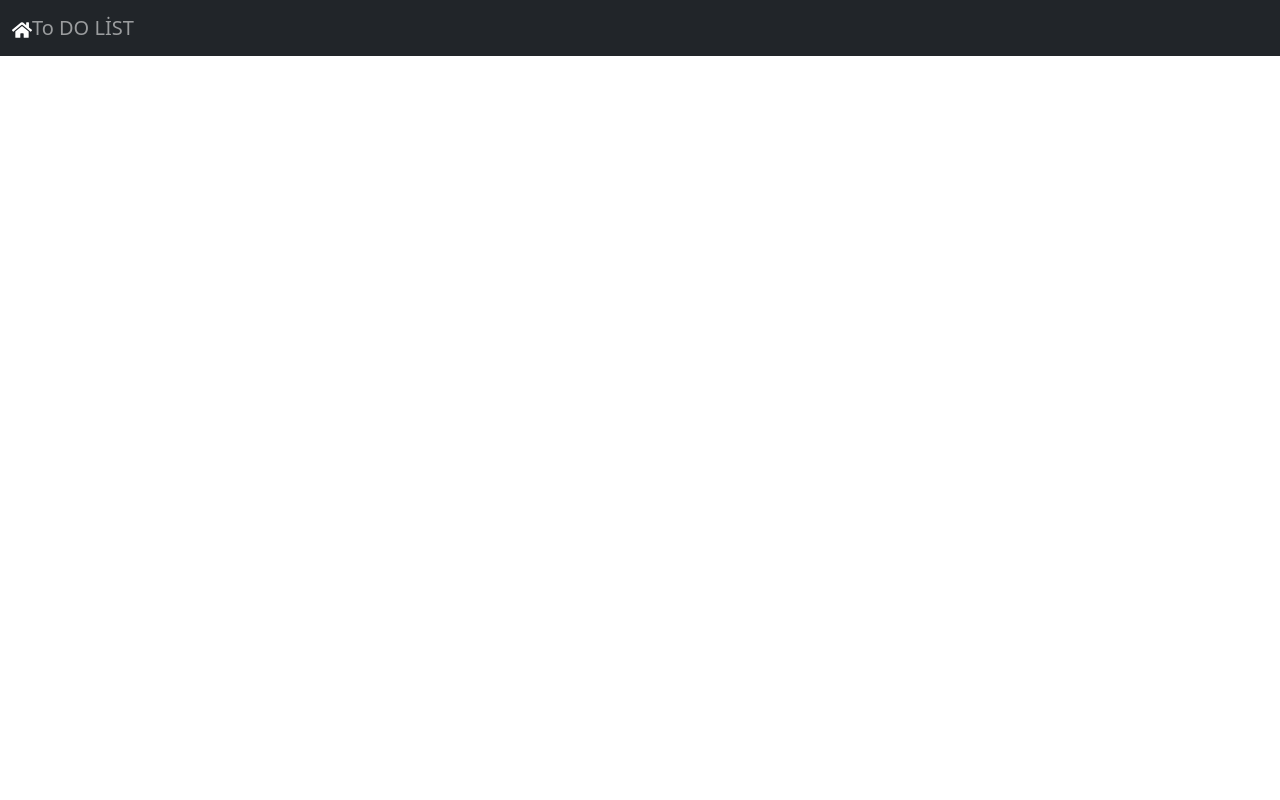
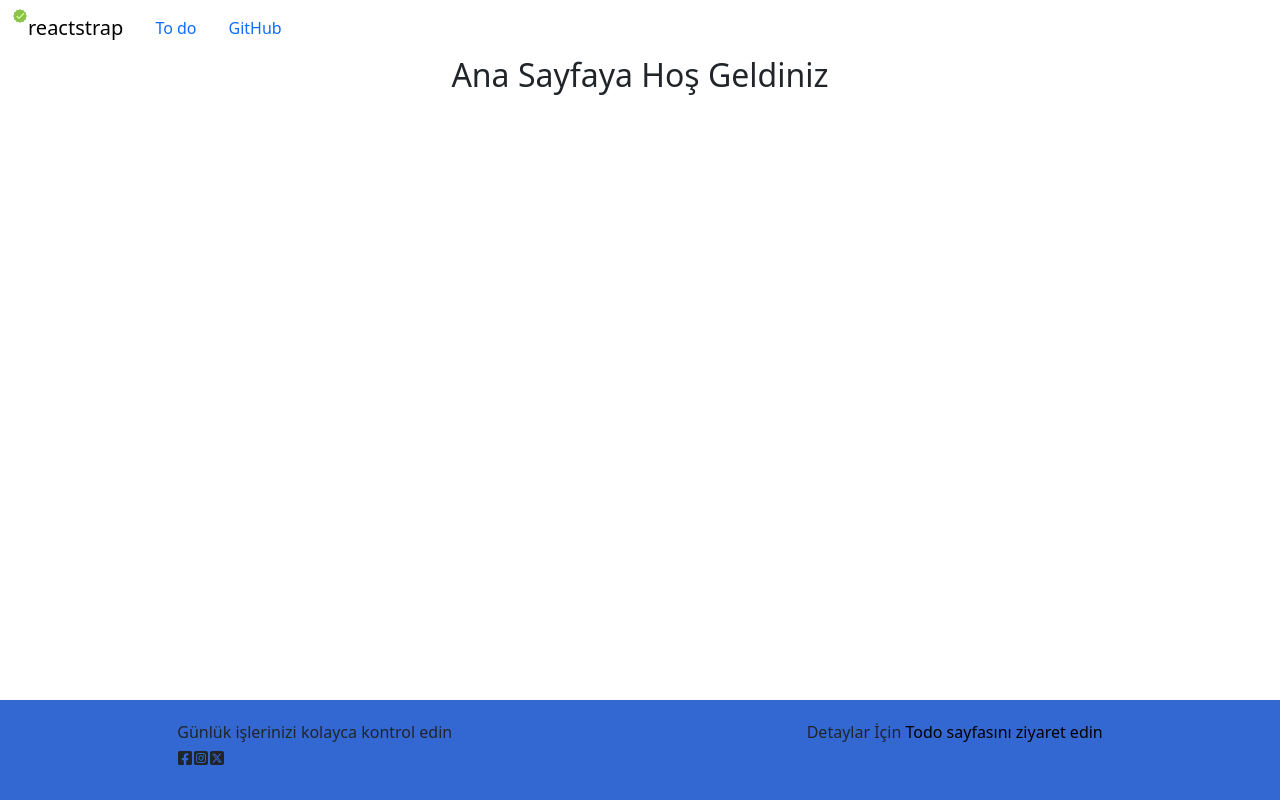
Before and after one commit to busrasgkts15/To-Do-List-, a React (Create React App) app: page / in a window 1280 px wide. Built offline with nearby package versions, Linux system fonts and the light colour scheme.

Commit message:
add header & footer

```diff
--- a/src/App.js
+++ b/src/App.js
@@ -12,7 +12,7 @@ function App() {
         <Routes>
           <Route path="/" element={<Layout />}>
             <Route index element={<HomePage />} />
-            <Route path="/users" element={<UsersPage />} />
+            <Route path="/todo" element={<UsersPage />} />
           </Route>
         </Routes>
       </BrowserRouter>
--- a/src/components/Footer.js
+++ b/src/components/Footer.js
@@ -1,9 +1,56 @@
-import React from 'react'
+import React from "react";
+import {
+  Button,
+  Card,
+  CardImg,
+  CardImgOverlay,
+  CardText,
+  CardTitle,
+} from "reactstrap";
+import { FaSquareInstagram } from "react-icons/fa6";
+import { FaSquareXTwitter } from "react-icons/fa6";
+
+import { FaFacebookSquare } from "react-icons/fa";
 
 const Footer = () => {
   return (
-    <div>Footer</div>
-  )
-}
+    <>
+      <footer
+        className="fixed-bottom"
+        style={{ backgroundColor: "Highlight", height: 100 }}
+      >
+        <div
+          style={{
+            display: "flex",
+            justifyContent: "space-around",
+          }}
+        >
+          <div
+            style={{
+              display: "flex",
+              alignItems: "center",
+              margin: 20,
+            }}
+          >
+            <div>
+              <a>Günlük işlerinizi kolayca kontrol edin</a>
+
+              <div>
+                {" "}
+                <FaFacebookSquare />
+                <FaSquareInstagram />
+                <FaSquareXTwitter />
+              </div>
+            </div>
+          </div>
+          <div style={{margin: 20}}>
+            Detaylar İçin
+            <a href="/todo" style={{textDecoration: "none" ,color:"black"}}> Todo sayfasını ziyaret edin</a>
+          </div>
+        </div>
+      </footer>
+    </>
+  );
+};
 
 export default Footer;
--- a/src/components/Header.js
+++ b/src/components/Header.js
@@ -1,29 +1,25 @@
-import React from "react";
-import { useState } from "react";
-import { FaHome } from "react-icons/fa";
-import { Navbar, NavbarBrand, NavbarText } from "reactstrap";
+import React, { useState } from "react";
+import { Navbar, NavbarBrand, Nav, NavLink } from "reactstrap";
+import { FcApproval } from "react-icons/fc";
 
-const Header = () => {
-  const [modal, setModal] = useState(false);
+function Header() {
+  return (
+    <div>
+      <Navbar>
+        <Nav>
+          <FcApproval />
 
-  const toggle = () => setModal(!modal);
+          <NavbarBrand href="/">reactstrap</NavbarBrand>
 
-  return (
-    <>
-      <Navbar color="dark" dark>
-        <NavbarBrand href="/">
-          <div style={{ display: "flex", justifyContent: "space-between" }}>
-            <div>
-              <FaHome></FaHome>
-            </div>
-            <div>
-              <NavbarText>To DO LİST</NavbarText>
-            </div>
-          </div>
-        </NavbarBrand>
+          <NavLink href="/todo">To do</NavLink>
+
+          <NavLink href="https://github.com/busrasgkts15">
+            GitHub
+          </NavLink>
+        </Nav>
       </Navbar>
-    </>
+    </div>
   );
-};
+}
 
 export default Header;
--- a/src/components/Layout.js
+++ b/src/components/Layout.js
@@ -8,7 +8,7 @@ const Layout = () => {
     <>
       <Header />
       <Outlet />
-      {/* <Footer /> */}
+      <Footer />
     </>
   );
 };
--- a/src/pages/HomePage.js
+++ b/src/pages/HomePage.js
@@ -6,7 +6,7 @@ const HomePage = () => {
 
   return (
     <>
-
+      <h2 style={{display: "flex" , alignItems: "center" , justifyContent : "center"}}>Ana Sayfaya Hoş Geldiniz</h2>
     </>
   );
 };
```
Also changed, not shown: src/assets/img/logo-white.svg (added).
